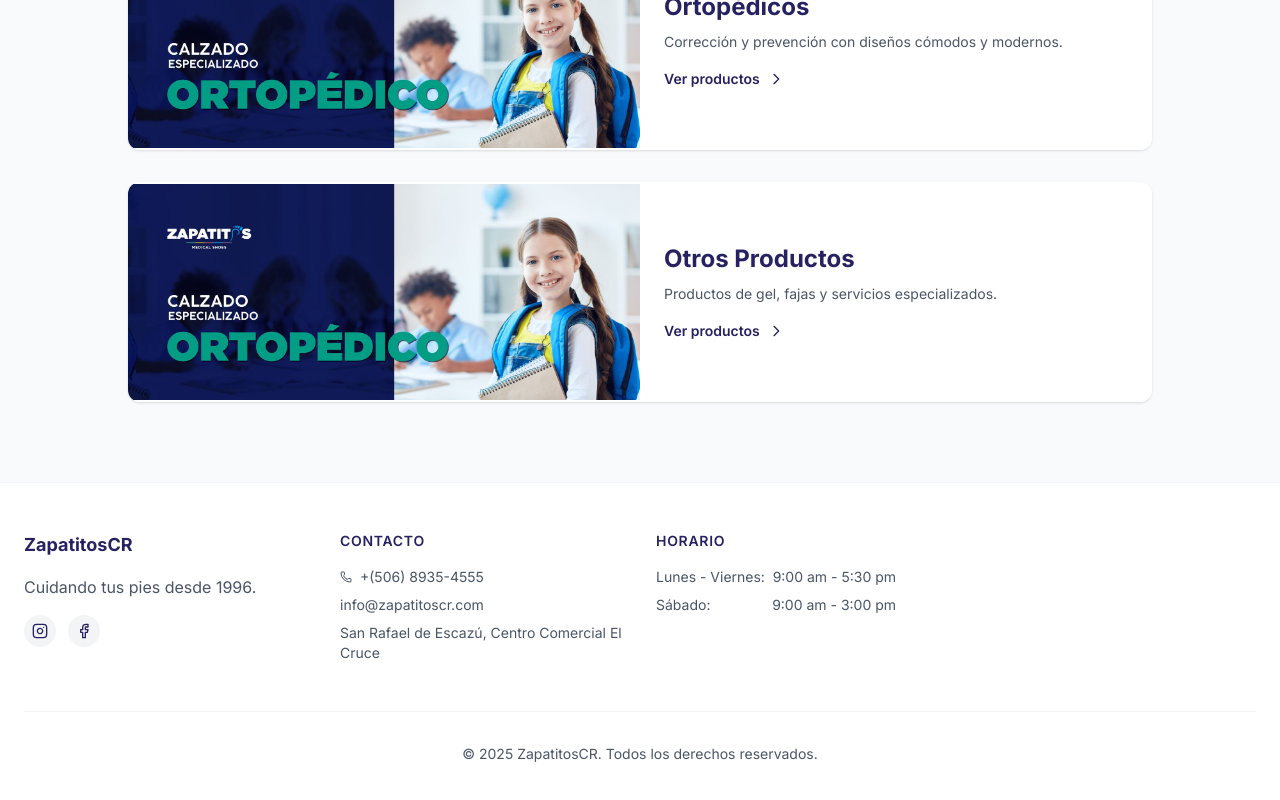
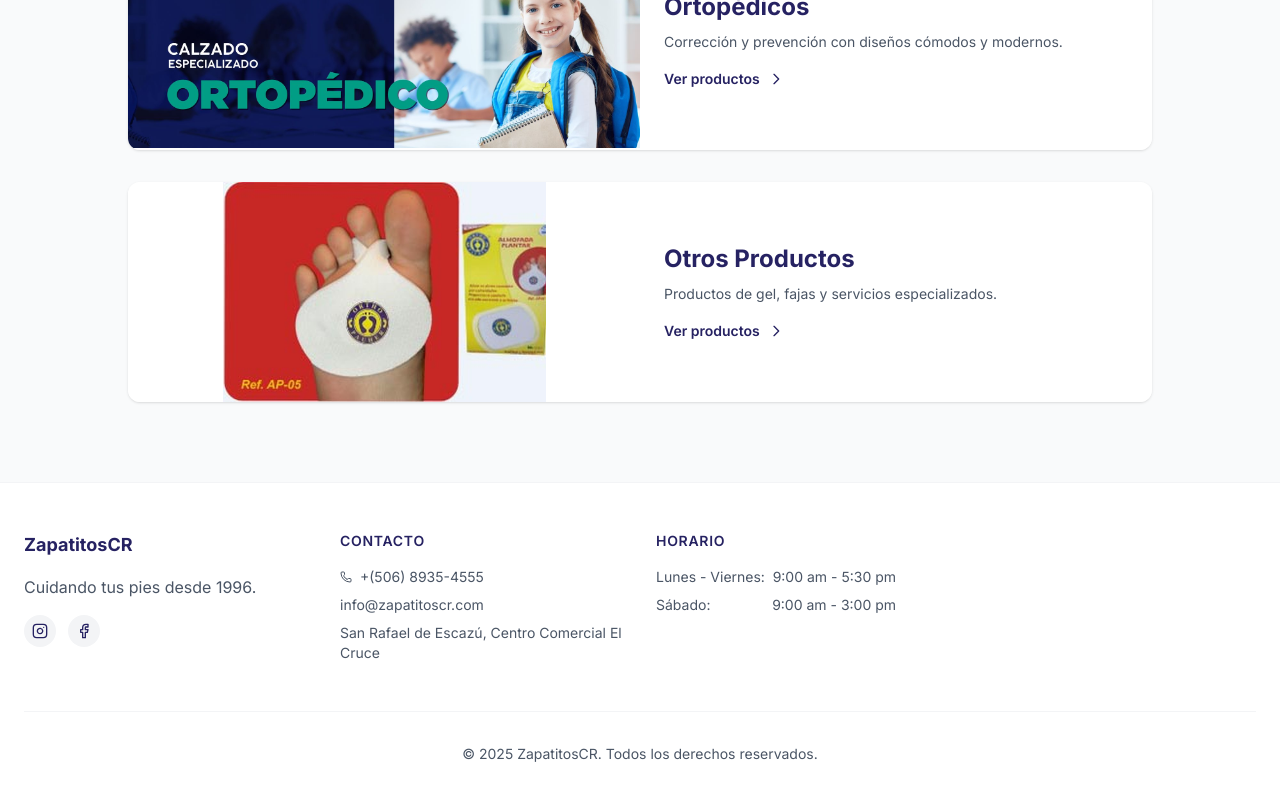
Before and after one commit to leonvilla3/pagina-zapatitos, a Next.js app: page /productos in a window 1280 px wide. Shown: the part 1147-1947 px from the top of the page. Built offline with nearby package versions, Linux system fonts and the light colour scheme.

Commit message:
feat: Update 'Otros Productos' category image path.

```diff
--- a/src/data/categories.ts
+++ b/src/data/categories.ts
@@ -150,7 +150,7 @@ export const mainCategories: GroupInfo[] = [
     {
         title: 'Otros Productos',
         slug: 'otros-productos',
-        image: '/images/categories/ortopedicos.jpeg', // Placeholder/Fallback
+        image: '/products/productos-de-gel-y-fajas/ap05.png',
         description: 'Productos de gel, fajas y servicios especializados.'
     }
 ];
```
